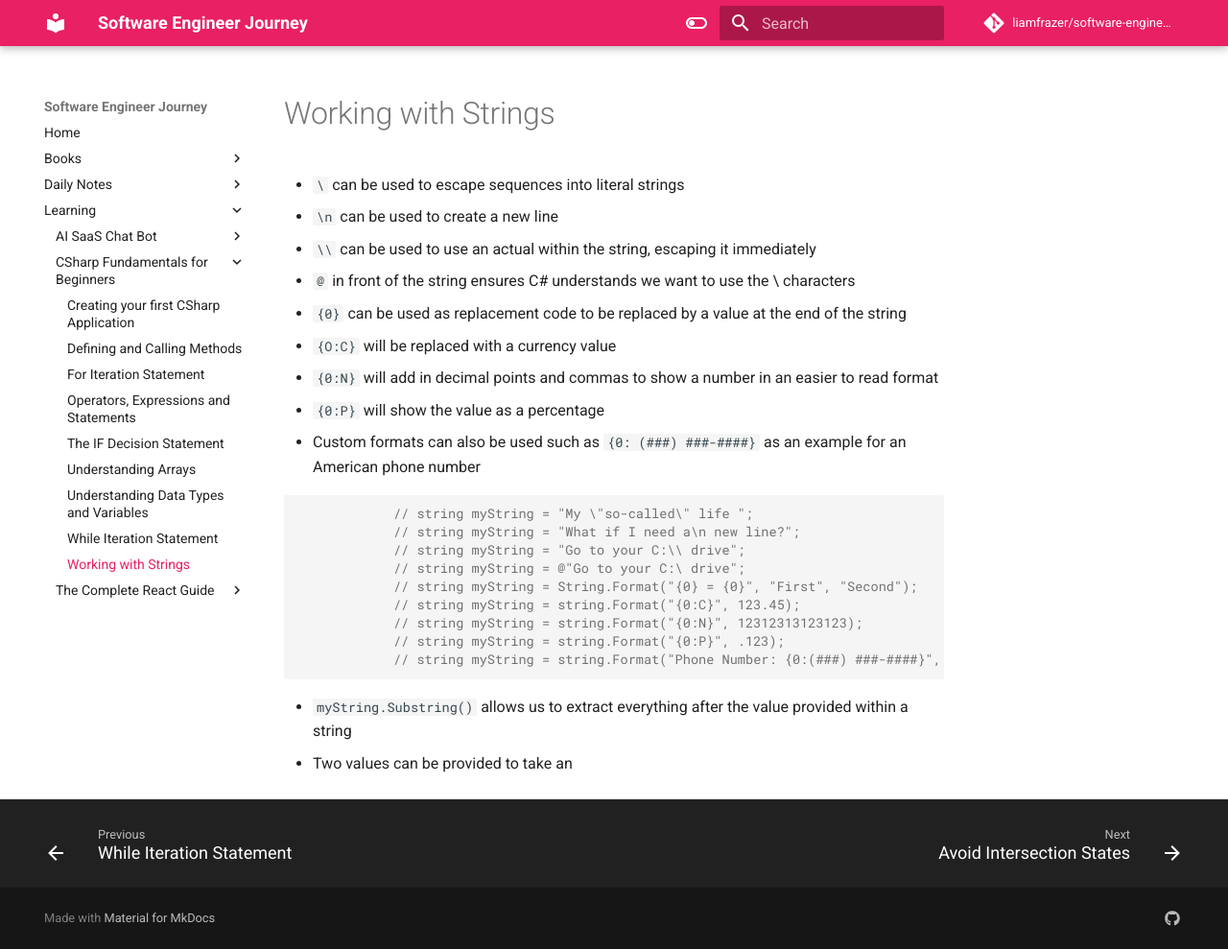
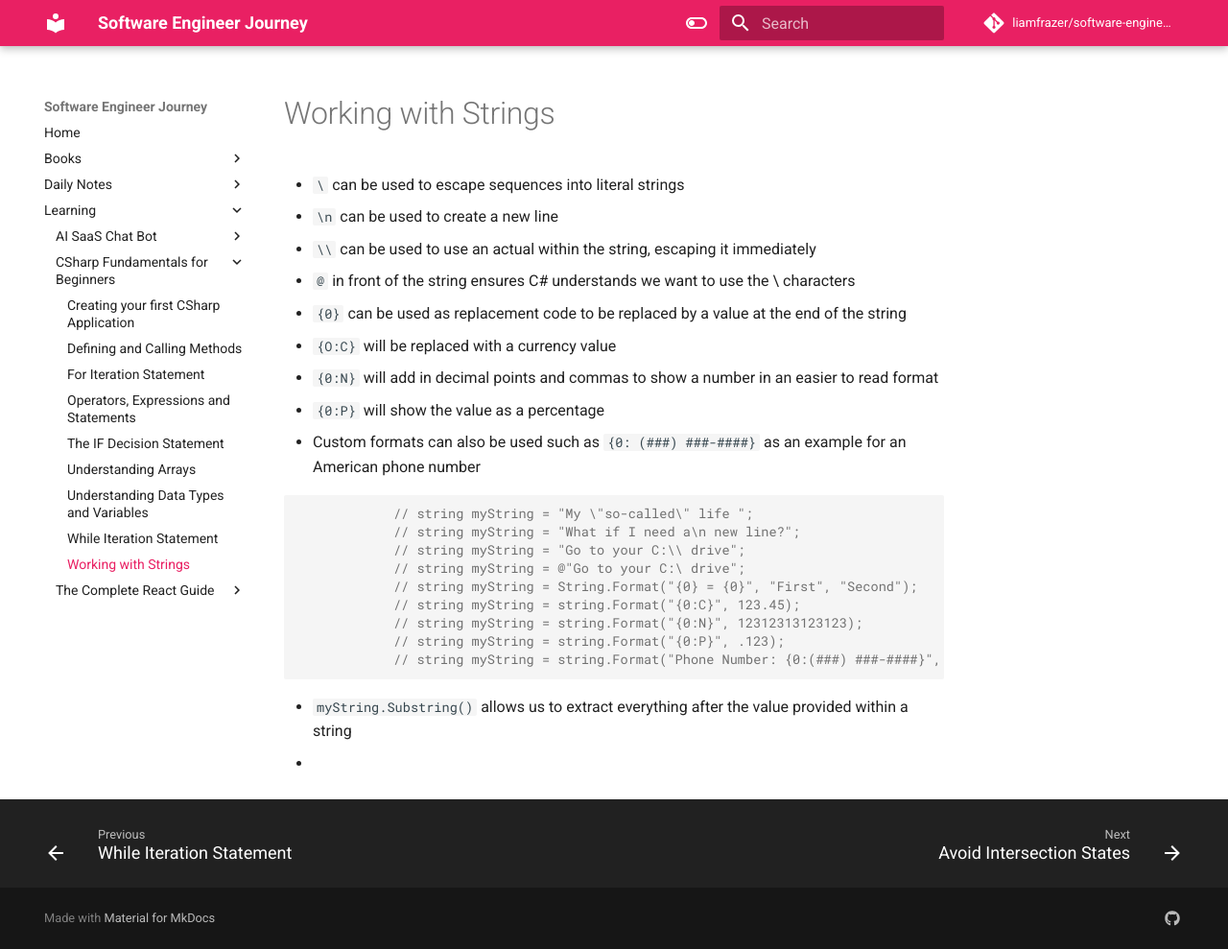
Before and after one commit to liamfrazer/software-engineer-journey, an MkDocs documentation site: the page built from docs/Learning/CSharp Fundamentals for Beginners/Working with Strings.md, in a window 1280 px wide and 989 px high. Shown: the whole window at 96% size. Built offline with MkDocs 1.6.1 and Material for MkDocs 9.7.7, drawn with Linux system fonts in a browser that asks for light colours; comment, search, counter and statistics services are not loaded.

Commit message:
vault backup: 2024-01-06 16:43:36

````diff
--- a/docs/Learning/CSharp Fundamentals for Beginners/Working with Strings.md
+++ b/docs/Learning/CSharp Fundamentals for Beginners/Working with Strings.md
@@ -27,4 +27,4 @@ tags:
 ```
 
 * `myString.Substring()` allows us to extract everything after the value provided within a string
-* Two values can be provided to take an
+*
````
